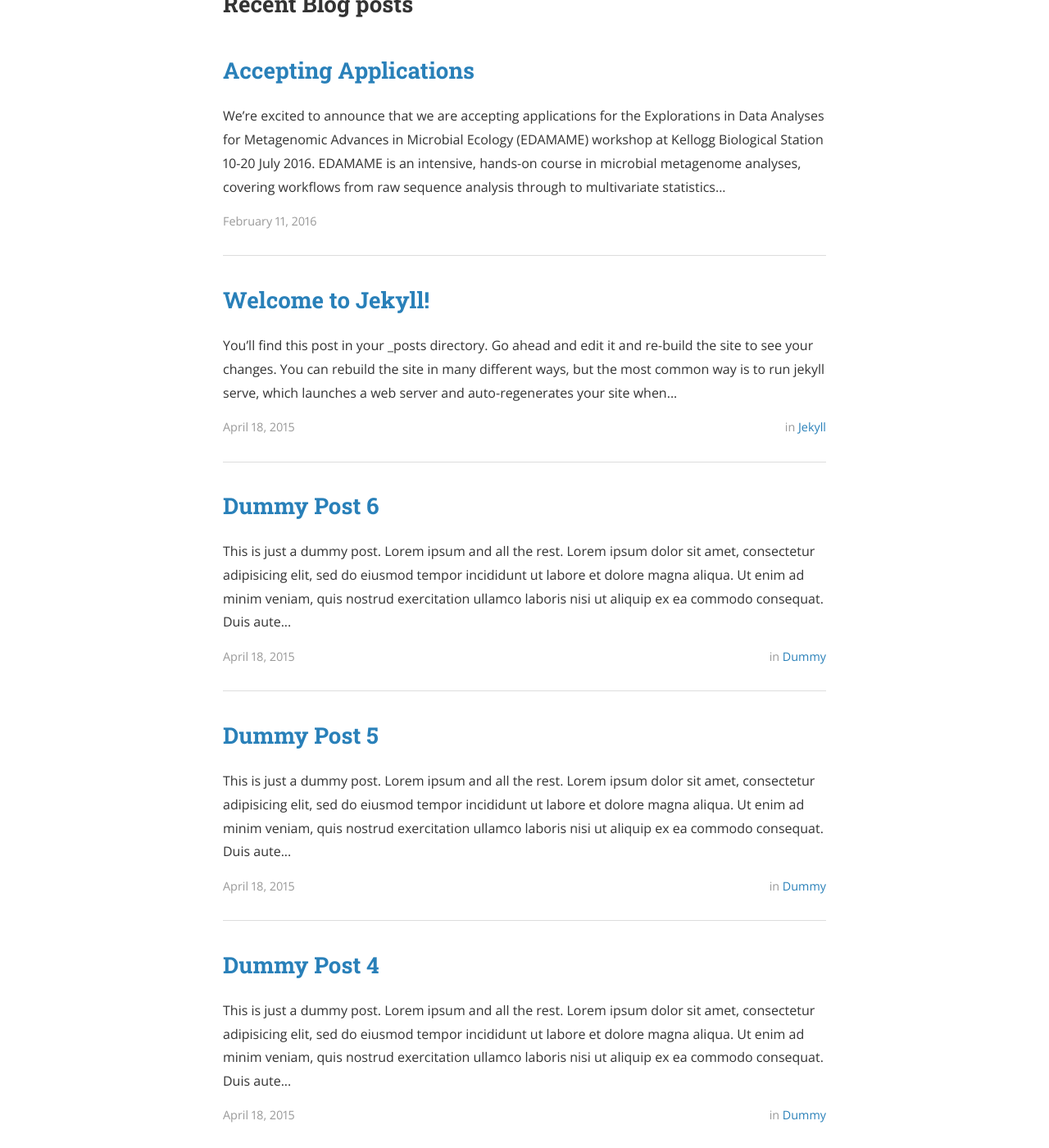
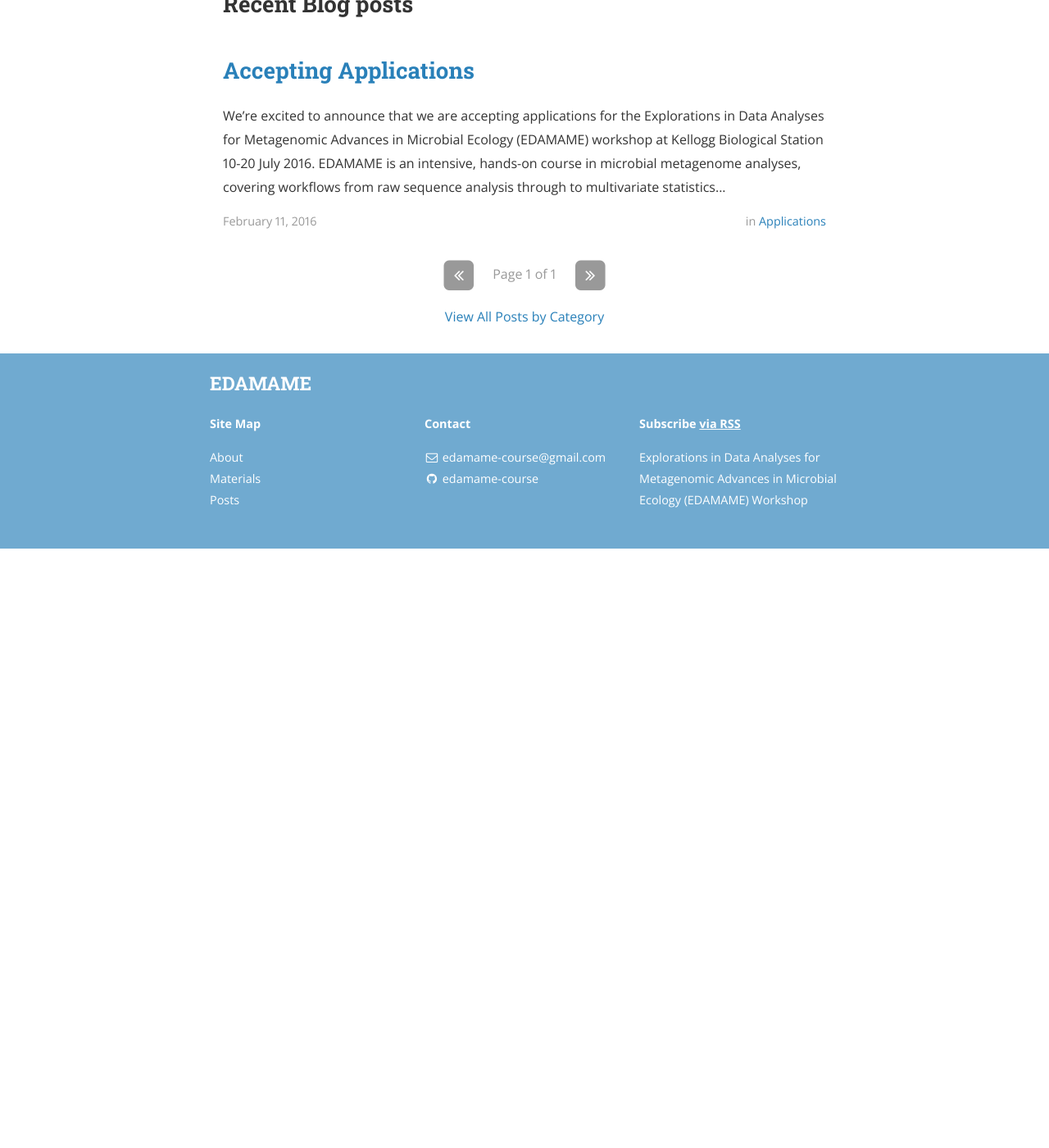
Before and after one commit to edamame-course/edamame-course.github.io, a Jekyll site: the page built from index.html, in a window 1280 px wide and 1400 px high, scrolled down 750 px. Shown: the whole window at 82% size. Built offline with Jekyll 4.4.1, drawn with Linux system fonts in a browser that asks for light colours; nearby versions of some CDN libraries; the list of posts is cut into pages by our own code; a style sheet for code colours, icons or effects is not loaded; after the commit the page ends 1419 px from its top, so only the background shows below that.

Commit message:
removed template dummy blog posts

```diff
--- a/_posts/2015-04-18-dummy4.markdown
+++ /dev/null
@@ -1,17 +0,0 @@
----
-layout: post
-title:  "Dummy Post 4"
-date:   2015-04-18 08:43:59
-author: Ben Centra
-categories: Dummy
-tags: ipsum
----
-
-This is just a dummy post. Lorem ipsum and all the rest.
-
-Lorem ipsum dolor sit amet, consectetur adipisicing elit, sed do eiusmod
-tempor incididunt ut labore et dolore magna aliqua. Ut enim ad minim veniam,
-quis nostrud exercitation ullamco laboris nisi ut aliquip ex ea commodo
-consequat. Duis aute irure dolor in reprehenderit in voluptate velit esse
-cillum dolore eu fugiat nulla pariatur. Excepteur sint occaecat cupidatat non
-proident, sunt in culpa qui officia deserunt mollit anim id est laborum.
--- a/_posts/2015-04-18-dummy5.markdown
+++ /dev/null
@@ -1,17 +0,0 @@
----
-layout: post
-title:  "Dummy Post 5"
-date:   2015-04-18 08:43:59
-author: Ben Centra
-categories: Dummy
-tags: lorem
----
-
-This is just a dummy post. Lorem ipsum and all the rest.
-
-Lorem ipsum dolor sit amet, consectetur adipisicing elit, sed do eiusmod
-tempor incididunt ut labore et dolore magna aliqua. Ut enim ad minim veniam,
-quis nostrud exercitation ullamco laboris nisi ut aliquip ex ea commodo
-consequat. Duis aute irure dolor in reprehenderit in voluptate velit esse
-cillum dolore eu fugiat nulla pariatur. Excepteur sint occaecat cupidatat non
-proident, sunt in culpa qui officia deserunt mollit anim id est laborum.
--- a/_posts/2015-04-18-dummy6.markdown
+++ /dev/null
@@ -1,17 +0,0 @@
----
-layout: post
-title:  "Dummy Post 6"
-date:   2015-04-18 08:43:59
-author: Ben Centra
-categories: Dummy
-tags: lorem ipsum
----
-
-This is just a dummy post. Lorem ipsum and all the rest.
-
-Lorem ipsum dolor sit amet, consectetur adipisicing elit, sed do eiusmod
-tempor incididunt ut labore et dolore magna aliqua. Ut enim ad minim veniam,
-quis nostrud exercitation ullamco laboris nisi ut aliquip ex ea commodo
-consequat. Duis aute irure dolor in reprehenderit in voluptate velit esse
-cillum dolore eu fugiat nulla pariatur. Excepteur sint occaecat cupidatat non
-proident, sunt in culpa qui officia deserunt mollit anim id est laborum.
--- a/_posts/2015-04-18-welcome-to-jekyll.markdown
+++ /dev/null
@@ -1,74 +0,0 @@
----
-layout: post
-title:  "Welcome to Jekyll!"
-date:   2015-04-18 08:43:59
-author: Ben Centra
-categories: Jekyll
-tags:	jekyll welcome
-cover:  "/assets/instacode.png"
----
-
-You’ll find this post in your `_posts` directory. Go ahead and edit it and re-build the site to see your changes. You can rebuild the site in many different ways, but the most common way is to run `jekyll serve`, which launches a web server and auto-regenerates your site when a file is updated.
-
-## Adding New Posts
-
-To add new posts, simply add a file in the `_posts` directory that follows the convention `YYYY-MM-DD-name-of-post.ext` and includes the necessary front matter. Take a look at the source for this post to get an idea about how it works.
-
-### Tags and Categories
-
-If you list one or more categories or tags in the front matter of your post, they will be included with the post on the page as links. Clicking the link will bring you to an auto-generated archive page for the category or tag, created using the [jekyll-archive][jekyll-archive] gem.
-
-### Cover Images
-
-To add a cover image to your post, set the "cover" property in the front matter with the relative URL of the image (i.e. <code>cover: "/assets/cover_image.jpg"</code>).
-
-### Code Snippets
-
-You can use [highlight.js][highlight] to add syntax highlight code snippets:
-
-Use the [Liquid][liquid] `{% raw %}{% highlight <language> %}{% endraw %}` tag to add syntax highlighting to code snippets.
-
-For instance, this template...
-{% highlight html %}
-{% raw %}{% highlight javascript %}
-function demo(string, times) {
-  for (var i = 0; i < times; i++) {
-    console.log(string);
-  }
-}
-demo("hello, world!", 10);
-{% endhighlight %}{% endraw %}
-{% endhighlight %}
-
-...will come out looking like this:
-
-{% highlight javascript %}
-function demo(string, times) {
-  for (var i = 0; i < times; i++) {
-    console.log(string);
-  }
-}
-demo("hello, world!", 10);
-{% endhighlight %}
-
-Syntax highlighting is done using [highlight.js][highlight]. You can change the active theme in [head.html](https://github.com/bencentra/centrarium/blob/2dcd73d09e104c3798202b0e14c1db9fa6e77bc7/_includes/head.html#L15).
-
-### Images
-
-Lightbox has been enabled for images. To create the link that'll launch the lightbox, add <code>data-lightbox</code> and <code>data-title</code> attributes to an <code>&lt;a&gt;</code> tag around your <code>&lt;img&gt;</code> tag. The result is:
-
-<a href="//bencentra.com/assets/images/falcon9_large.jpg" data-lightbox="falcon9-large" data-title="Check out the Falcon 9 from SpaceX">
-  <img src="//bencentra.com/assets/images/falcon9_small.jpg" title="Check out the Falcon 9 from SpaceX">
-</a>
-
-For more information, check out the [Lightbox][lightbox] website.
-
-Check out the [Jekyll docs][jekyll] for more info on how to get the most out of Jekyll. File all bugs/feature requests at [Jekyll’s GitHub repo][jekyll-gh]. If you have questions, you can ask them on [Jekyll’s dedicated Help repository][jekyll-help].
-
-[jekyll]:      http://jekyllrb.com
-[jekyll-gh]:   https://github.com/jekyll/jekyll
-[jekyll-help]: https://github.com/jekyll/jekyll-help
-[highlight]:   https://highlightjs.org/
-[lightbox]:    http://lokeshdhakar.com/projects/lightbox2/
-[jekyll-archive]: https://github.com/jekyll/jekyll-archives
-[liquid]: https://github.com/Shopify/liquid/wiki/Liquid-for-Designers
--- a/_posts/2015-04-18-dummy.markdown
+++ b/_posts/2016-02-11-accepting-applications.markdown
@@ -2,8 +2,8 @@
 layout: post
 title:  "Accepting Applications"
 date:   2016-02-11 08:43:59
-author: Ben Centra
-categories: #edamame2016
+author: Ashley Shade
+categories: applications
 ---
 
 We’re excited to announce that we are accepting applications for the Explorations in Data Analyses for Metagenomic Advances in Microbial Ecology (EDAMAME) workshop at Kellogg Biological Station 10-20 July 2016.  EDAMAME is an intensive, hands-on course in microbial metagenome analyses, covering workflows from raw sequence analysis through to multivariate statistics and ecological interpretation.
```
Also changed, not shown: _posts/2015-04-18-dummy2.markdown (deleted, +0 -16 lines), _posts/2015-04-18-dummy3.markdown (deleted, +0 -16 lines).
